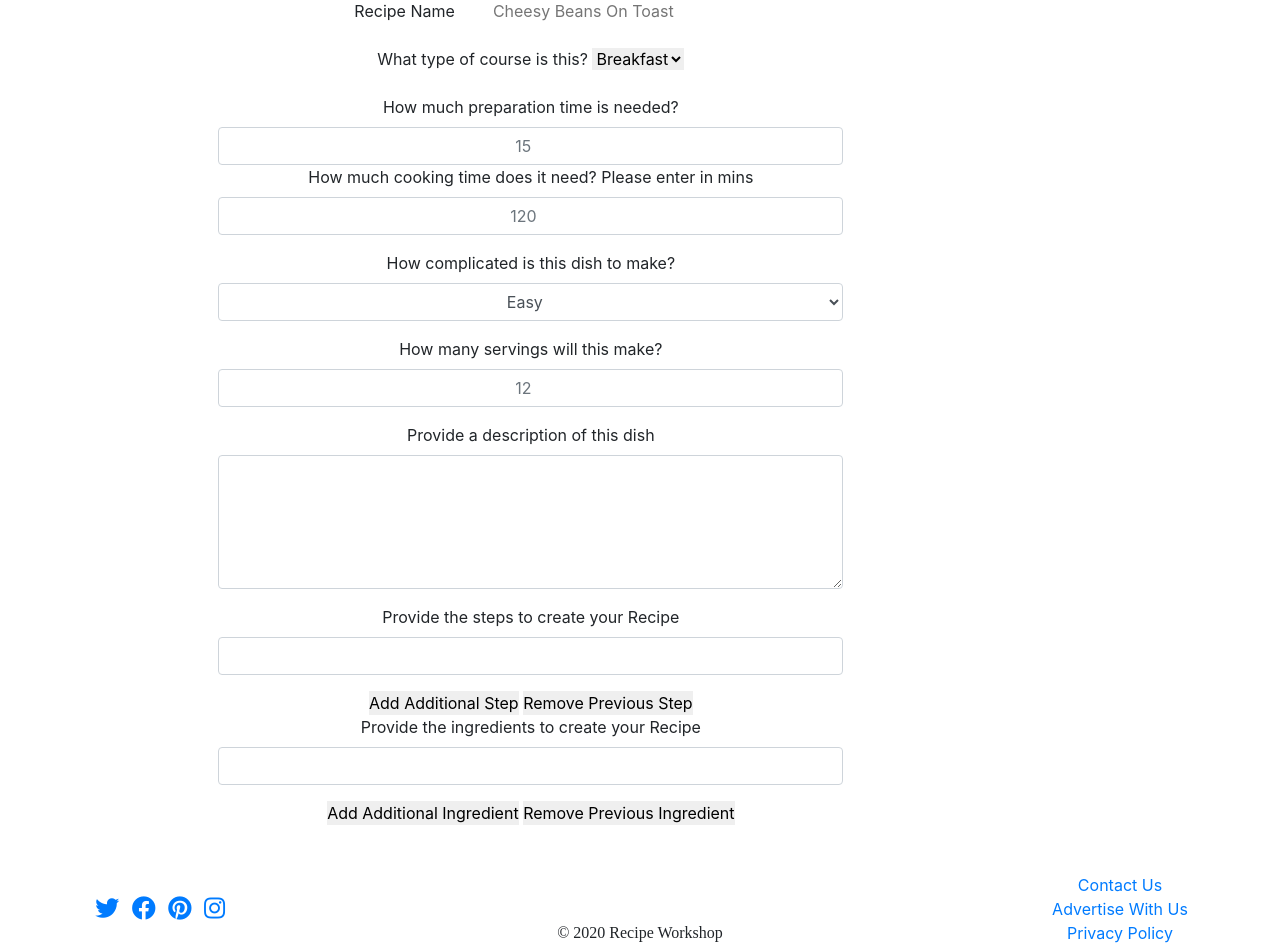
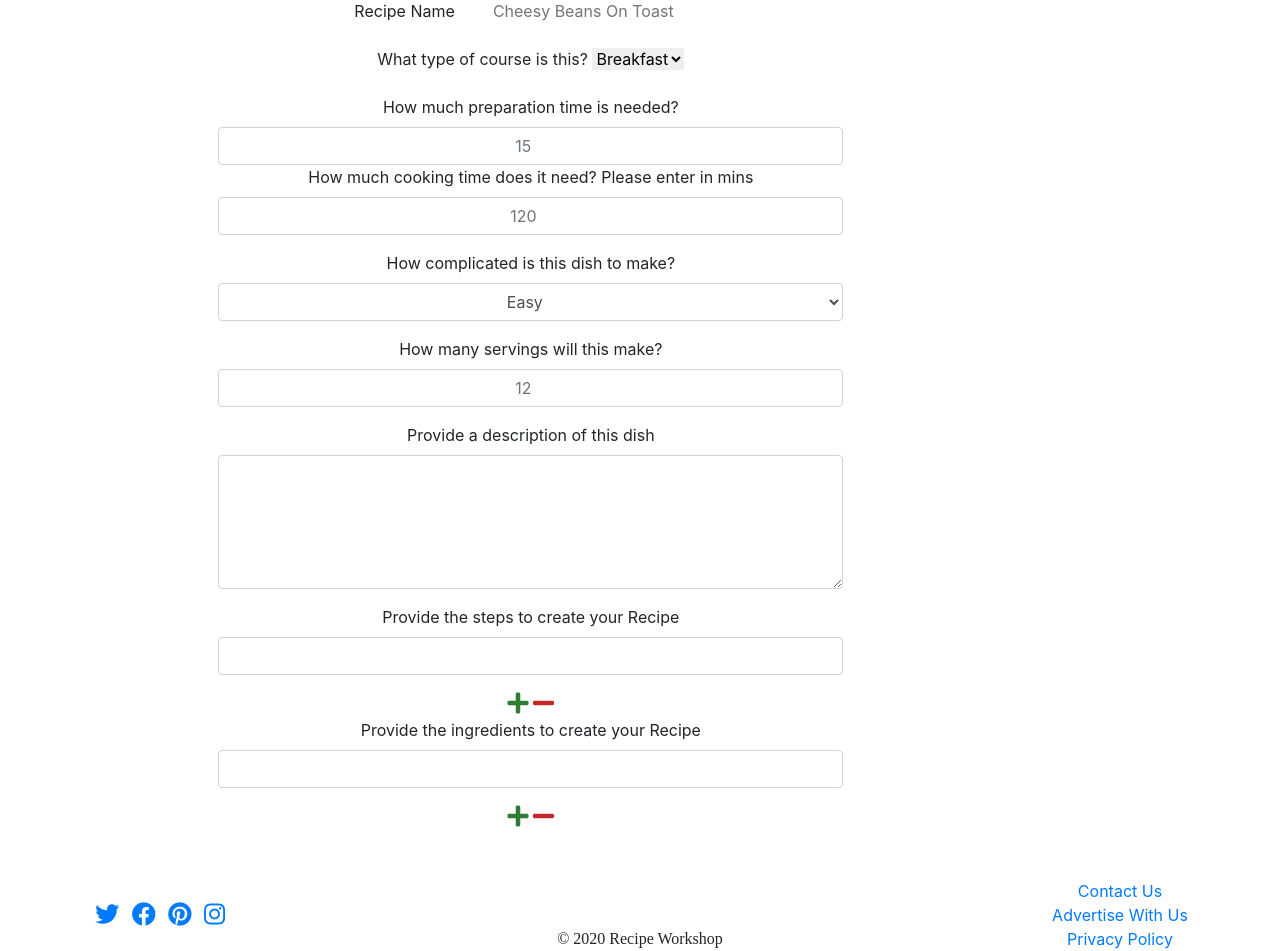
Before and after one commit to Andy-Osborne/Recipe-Workshop, a Flask app: page /new_recipe in a window 1280 px wide. Shown: the part 276-1227 px from the top of the page. Run offline with Flask 2, Linux system fonts and the light colour scheme; some libraries are stand-ins or nearby versions.

Commit message:
Change display of recipe buttons and add styling

```diff
--- a/static/css/style.css
+++ b/static/css/style.css
@@ -69,6 +69,16 @@ i {
     background-color: #4fc3f7;
 }
 
+.btn-add {
+    background-color: transparent;
+    color: #2e7d32;
+}
+
+.btn-remove {
+    background-color: transparent;
+    color: #c62828;
+}
+
 /* Home Section */
 
 .home-image-outer {
--- a/templates/public/new_recipe.html
+++ b/templates/public/new_recipe.html
@@ -51,15 +51,15 @@
                 <label for="steps">Provide the steps to create your Recipe</label>
                 <input class="form-control" type="text" name="step" id="step">
             </div>
-            <button id="add_step" type="button">Add Additional Step</button>
-            <button id="remove_step" type="button">Remove Previous Step</button>
+            <button class="btn-add" id="add_step" type="button"><i class="fas fa-plus"></i></button>
+            <button class="btn-remove" id="remove_step" type="button"><i class="fas fa-minus"></i></button>
 
             <div class="form-group" id="ingredient">
                 <label for="ingedient_item">Provide the ingredients to create your Recipe</label>
                 <input class="form-control" type="text" name="ingredients" id="ingedient_item">
             </div>
-            <button id="add_ingredient" type="button">Add Additional Ingredient</button>
-            <button id="remove_ingredient" type="button">Remove Previous Ingredient</button>
+            <button class="btn-add" id="add_ingredient" type="button"><i class="fas fa-plus"></i></button>
+            <button class="btn-remove" id="remove_ingredient" type="button"><i class="fas fa-minus"></i></button>
 
 
 
```
